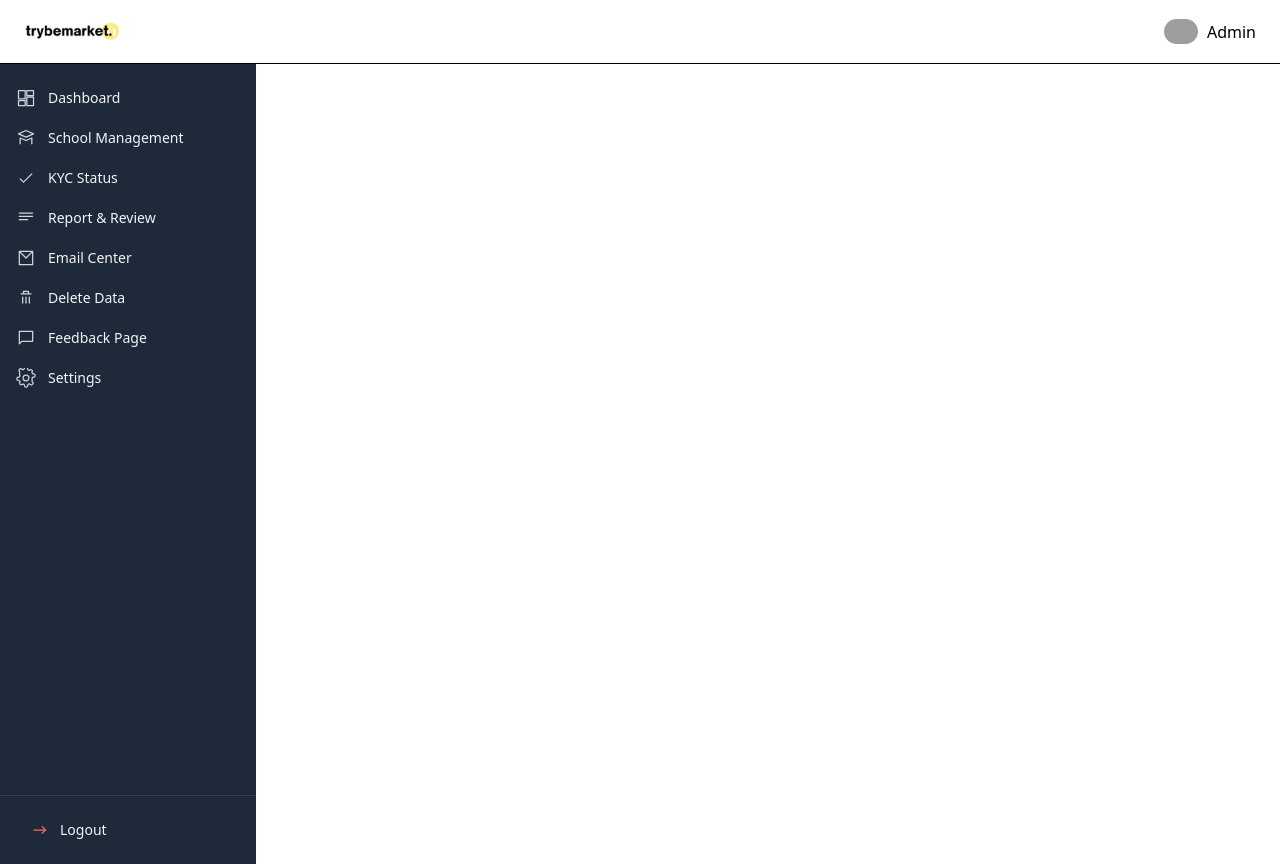
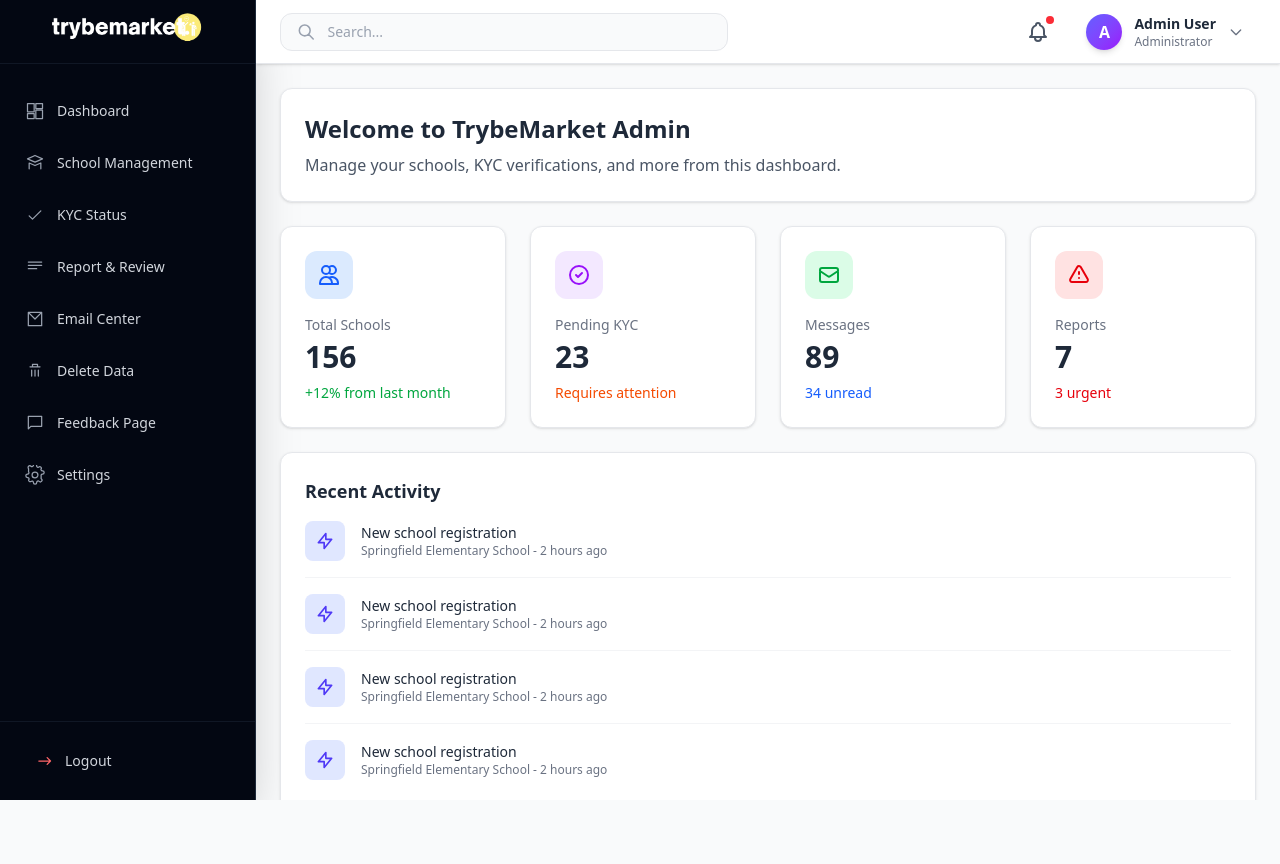
Before and after one commit to trybenode/trybemarket-admin, a Next.js app: page / in a window 1280 px wide. After the commit the page ends 800 px from the top, so only its background shows below. Built offline with nearby package versions, Linux system fonts and the light colour scheme; grey boxes are pictures that could not be loaded.

Commit message:
refactor: enhance layout structure and improve UI components for better user experience

```diff
--- a/src/app/layout.jsx
+++ b/src/app/layout.jsx
@@ -10,9 +10,23 @@
 export default function RootLayout({ children }) {
   return (
     <html lang="en">
-      <Header />
-      <SideNav />
-      <body>{children}</body>
+      <body className="bg-gray-50">
+        <div className="flex h-screen overflow-hidden">
+          {/* Sidebar */}
+          <SideNav />
+
+          {/* Main Content Area */}
+          <div className="flex-1 flex flex-col overflow-hidden">
+            {/* Header */}
+            <Header />
+
+            {/* Page Content */}
+            <main className="flex-1 overflow-y-auto p-6">
+              {children}
+            </main>
+          </div>
+        </div>
+      </body>
     </html>
   );
 }
--- a/src/app/page.jsx
+++ b/src/app/page.jsx
@@ -1,9 +1,90 @@
-
-
 export default function Home() {
   return (
-    <div className="text-center">
+    <div className="space-y-6">
+      {/* Welcome Section */}
+      <div className="bg-white rounded-xl shadow-sm border border-gray-200 p-6">
+        <h1 className="text-2xl font-bold text-gray-800 mb-2">Welcome to TrybeMarket Admin</h1>
+        <p className="text-gray-600">Manage your schools, KYC verifications, and more from this dashboard.</p>
+      </div>
 
+      {/* Stats Grid */}
+      <div className="grid grid-cols-1 md:grid-cols-2 lg:grid-cols-4 gap-6">
+        {/* Stat Card 1 */}
+        <div className="bg-white rounded-xl shadow-sm border border-gray-200 p-6 hover:shadow-md transition-shadow">
+          <div className="flex items-center justify-between mb-4">
+            <div className="w-12 h-12 bg-blue-100 rounded-xl flex items-center justify-center">
+              <svg xmlns="http://www.w3.org/2000/svg" className="w-6 h-6 text-blue-600" fill="none" viewBox="0 0 24 24" stroke="currentColor">
+                <path strokeLinecap="round" strokeLinejoin="round" strokeWidth={2} d="M12 4.354a4 4 0 110 5.292M15 21H3v-1a6 6 0 0112 0v1zm0 0h6v-1a6 6 0 00-9-5.197M13 7a4 4 0 11-8 0 4 4 0 018 0z" />
+              </svg>
+            </div>
+          </div>
+          <h3 className="text-gray-500 text-sm font-medium mb-1">Total Schools</h3>
+          <p className="text-3xl font-bold text-gray-800">156</p>
+          <p className="text-sm text-green-600 mt-2">+12% from last month</p>
+        </div>
+
+        {/* Stat Card 2 */}
+        <div className="bg-white rounded-xl shadow-sm border border-gray-200 p-6 hover:shadow-md transition-shadow">
+          <div className="flex items-center justify-between mb-4">
+            <div className="w-12 h-12 bg-purple-100 rounded-xl flex items-center justify-center">
+              <svg xmlns="http://www.w3.org/2000/svg" className="w-6 h-6 text-purple-600" fill="none" viewBox="0 0 24 24" stroke="currentColor">
+                <path strokeLinecap="round" strokeLinejoin="round" strokeWidth={2} d="M9 12l2 2 4-4m6 2a9 9 0 11-18 0 9 9 0 0118 0z" />
+              </svg>
+            </div>
+          </div>
+          <h3 className="text-gray-500 text-sm font-medium mb-1">Pending KYC</h3>
+          <p className="text-3xl font-bold text-gray-800">23</p>
+          <p className="text-sm text-orange-600 mt-2">Requires attention</p>
+        </div>
+
+        {/* Stat Card 3 */}
+        <div className="bg-white rounded-xl shadow-sm border border-gray-200 p-6 hover:shadow-md transition-shadow">
+          <div className="flex items-center justify-between mb-4">
+            <div className="w-12 h-12 bg-green-100 rounded-xl flex items-center justify-center">
+              <svg xmlns="http://www.w3.org/2000/svg" className="w-6 h-6 text-green-600" fill="none" viewBox="0 0 24 24" stroke="currentColor">
+                <path strokeLinecap="round" strokeLinejoin="round" strokeWidth={2} d="M3 8l7.89 5.26a2 2 0 002.22 0L21 8M5 19h14a2 2 0 002-2V7a2 2 0 00-2-2H5a2 2 0 00-2 2v10a2 2 0 002 2z" />
+              </svg>
+            </div>
+          </div>
+          <h3 className="text-gray-500 text-sm font-medium mb-1">Messages</h3>
+          <p className="text-3xl font-bold text-gray-800">89</p>
+          <p className="text-sm text-blue-600 mt-2">34 unread</p>
+        </div>
+
+        {/* Stat Card 4 */}
+        <div className="bg-white rounded-xl shadow-sm border border-gray-200 p-6 hover:shadow-md transition-shadow">
+          <div className="flex items-center justify-between mb-4">
+            <div className="w-12 h-12 bg-red-100 rounded-xl flex items-center justify-center">
+              <svg xmlns="http://www.w3.org/2000/svg" className="w-6 h-6 text-red-600" fill="none" viewBox="0 0 24 24" stroke="currentColor">
+                <path strokeLinecap="round" strokeLinejoin="round" strokeWidth={2} d="M12 9v2m0 4h.01m-6.938 4h13.856c1.54 0 2.502-1.667 1.732-3L13.732 4c-.77-1.333-2.694-1.333-3.464 0L3.34 16c-.77 1.333.192 3 1.732 3z" />
+              </svg>
+            </div>
+          </div>
+          <h3 className="text-gray-500 text-sm font-medium mb-1">Reports</h3>
+          <p className="text-3xl font-bold text-gray-800">7</p>
+          <p className="text-sm text-red-600 mt-2">3 urgent</p>
+        </div>
+      </div>
+
+      {/* Recent Activity */}
+      <div className="bg-white rounded-xl shadow-sm border border-gray-200 p-6">
+        <h2 className="text-lg font-semibold text-gray-800 mb-4">Recent Activity</h2>
+        <div className="space-y-4">
+          {[1, 2, 3, 4].map((item) => (
+            <div key={item} className="flex items-center gap-4 pb-4 border-b border-gray-100 last:border-0">
+              <div className="w-10 h-10 bg-indigo-100 rounded-lg flex items-center justify-center shrink-0">
+                <svg xmlns="http://www.w3.org/2000/svg" className="w-5 h-5 text-indigo-600" fill="none" viewBox="0 0 24 24" stroke="currentColor">
+                  <path strokeLinecap="round" strokeLinejoin="round" strokeWidth={2} d="M13 10V3L4 14h7v7l9-11h-7z" />
+                </svg>
+              </div>
+              <div className="flex-1">
+                <p className="text-sm font-medium text-gray-800">New school registration</p>
+                <p className="text-xs text-gray-500">Springfield Elementary School - 2 hours ago</p>
+              </div>
+            </div>
+          ))}
+        </div>
+      </div>
     </div>
   )
 }
--- a/src/components/Header.jsx
+++ b/src/components/Header.jsx
@@ -6,49 +6,76 @@
   const [open, setOpen] = useState(false);
 
   return (
-    <header className="w-full h-16 px-6 bg-white border-b flex items-center justify-between">
-      {/* Logo */}
-      <div className="flex items-center gap-2">
-        <Image
-          src="/logo.png"
-          alt="logo"
-          width={100}
-          height={100}
-          className="rounded-md"
+    <header className="w-full h-16 px-6 bg-white border-b border-gray-200 flex items-center justify-between shadow-sm">
+      {/* Search Bar / Title */}
+      <div className="flex items-center gap-4 flex-1">
+        <div className="flex items-center gap-3 px-4 py-2 bg-gray-50 rounded-xl border border-gray-200 max-w-md w-full">
+          <svg xmlns="http://www.w3.org/2000/svg" className="w-5 h-5 text-gray-400" fill="none" viewBox="0 0 24 24" stroke="currentColor">
+            <path strokeLinecap="round" strokeLinejoin="round" strokeWidth={2} d="M21 21l-6-6m2-5a7 7 0 11-14 0 7 7 0 0114 0z" />
+          </svg>
+          <input
+            type="text"
+            placeholder="Search..."
+            className="bg-transparent outline-none text-sm w-full text-gray-700 placeholder-gray-400"
           />
         </div>
+      </div>
 
-      {/* Profile */}
+      {/* Right Side - Notifications & Profile */}
+      <div className="flex items-center gap-4">
+        {/* Notifications */}
+        <button className="relative p-2 hover:bg-gray-100 rounded-xl transition-colors">
+          <svg xmlns="http://www.w3.org/2000/svg" className="w-6 h-6 text-gray-600" fill="none" viewBox="0 0 24 24" stroke="currentColor">
+            <path strokeLinecap="round" strokeLinejoin="round" strokeWidth={2} d="M15 17h5l-1.405-1.405A2.032 2.032 0 0118 14.158V11a6.002 6.002 0 00-4-5.659V5a2 2 0 10-4 0v.341C7.67 6.165 6 8.388 6 11v3.159c0 .538-.214 1.055-.595 1.436L4 17h5m6 0v1a3 3 0 11-6 0v-1m6 0H9" />
+          </svg>
+          <span className="absolute top-1 right-1 w-2 h-2 bg-red-500 rounded-full"></span>
+        </button>
+
+        {/* Profile Dropdown */}
         <div className="relative">
           <button
             onClick={() => setOpen(!open)}
-          className="flex items-center gap-2"
+            className="flex items-center gap-3 px-3 py-2 hover:bg-gray-50 rounded-xl transition-colors"
           >
-          <Image
-            src="/avatar.jpg" // replace with your profile image
-            alt="profile"
-            width={36}
-            height={36}
-            className="rounded-full border"
-          />
-          <span className="font-medium">Admin</span>
+            <div className="w-9 h-9 bg-linear-to-br from-indigo-500 to-purple-600 rounded-full flex items-center justify-center text-white font-semibold shadow-md">
+              A
+            </div>
+            <div className="text-left hidden md:block">
+              <p className="font-semibold text-sm text-gray-800">Admin User</p>
+              <p className="text-xs text-gray-500">Administrator</p>
+            </div>
+            <svg xmlns="http://www.w3.org/2000/svg" className={`w-4 h-4 text-gray-500 transition-transform ${open ? 'rotate-180' : ''}`} fill="none" viewBox="0 0 24 24" stroke="currentColor">
+              <path strokeLinecap="round" strokeLinejoin="round" strokeWidth={2} d="M19 9l-7 7-7-7" />
+            </svg>
           </button>
 
-        {/* Dropdown */}
+          {/* Dropdown Menu */}
           {open && (
-          <div className="absolute top-14 right-0 w-40 bg-white shadow-md rounded-md border">
-            <button className="w-full px-4 py-2 hover:bg-gray-100 text-left">
+            <div className="absolute top-14 right-0 w-48 bg-white shadow-lg rounded-xl border border-gray-200 py-2 z-50">
+              <button className="w-full px-4 py-2 hover:bg-gray-50 text-left text-sm text-gray-700 flex items-center gap-3 transition-colors">
+                <svg xmlns="http://www.w3.org/2000/svg" className="w-4 h-4" fill="none" viewBox="0 0 24 24" stroke="currentColor">
+                  <path strokeLinecap="round" strokeLinejoin="round" strokeWidth={2} d="M16 7a4 4 0 11-8 0 4 4 0 018 0zM12 14a7 7 0 00-7 7h14a7 7 0 00-7-7z" />
+                </svg>
                 Profile
               </button>
-            <button className="w-full px-4 py-2 hover:bg-gray-100 text-left">
+              <button className="w-full px-4 py-2 hover:bg-gray-50 text-left text-sm text-gray-700 flex items-center gap-3 transition-colors">
+                <svg xmlns="http://www.w3.org/2000/svg" className="w-4 h-4" fill="none" viewBox="0 0 24 24" stroke="currentColor">
+                  <path strokeLinecap="round" strokeLinejoin="round" strokeWidth={2} d="M10.325 4.317c.426-1.756 2.924-1.756 3.35 0a1.724 1.724 0 002.573 1.066c1.543-.94 3.31.826 2.37 2.37a1.724 1.724 0 001.065 2.572c1.756.426 1.756 2.924 0 3.35a1.724 1.724 0 00-1.066 2.573c.94 1.543-.826 3.31-2.37 2.37a1.724 1.724 0 00-2.572 1.065c-.426 1.756-2.924 1.756-3.35 0a1.724 1.724 0 00-2.573-1.066c-1.543.94-3.31-.826-2.37-2.37a1.724 1.724 0 00-1.065-2.572c-1.756-.426-1.756-2.924 0-3.35a1.724 1.724 0 001.066-2.573c-.94-1.543.826-3.31 2.37-2.37.996.608 2.296.07 2.572-1.065z" />
+                  <path strokeLinecap="round" strokeLinejoin="round" strokeWidth={2} d="M15 12a3 3 0 11-6 0 3 3 0 016 0z" />
+                </svg>
                 Settings
               </button>
-            <button className="w-full px-4 py-2 text-red-600 hover:bg-gray-100 text-left">
+              <hr className="my-2 border-gray-200" />
+              <button className="w-full px-4 py-2 text-red-600 hover:bg-red-50 text-left text-sm flex items-center gap-3 transition-colors">
+                <svg xmlns="http://www.w3.org/2000/svg" className="w-4 h-4" fill="none" viewBox="0 0 24 24" stroke="currentColor">
+                  <path strokeLinecap="round" strokeLinejoin="round" strokeWidth={2} d="M17 16l4-4m0 0l-4-4m4 4H7m6 4v1a3 3 0 01-3 3H6a3 3 0 01-3-3V7a3 3 0 013-3h4a3 3 0 013 3v1" />
+                </svg>
                 Logout
               </button>
             </div>
           )}
         </div>
+      </div>
     </header>
   );
 }
--- a/src/components/SideNav.jsx
+++ b/src/components/SideNav.jsx
@@ -1,5 +1,6 @@
 import React from 'react'
 import Link from 'next/link'
+import Image from 'next/image'
 
 const navItems = [
   { name: 'Dashboard', href: '/admin', icon: (
@@ -62,36 +63,49 @@
 
 function SideNav({ collapsed = false }) {
   return (
-    <aside className={`h-screen ${collapsed ? 'w-20' : 'w-64'} bg-gray-800 text-gray-100 flex flex-col`} aria-label="Sidebar">
-      {/* <div className="flex items-center h-16 px-4 border-b border-gray-700">
-        <Link href="/admin" className="flex items-center gap-3">
-          <svg width="28" height="28" viewBox="0 0 24 24" fill="none" stroke="currentColor" className="text-indigo-400">
-            <circle cx="12" cy="12" r="10" strokeWidth="1.5" />
-            <path d="M8 12h8" strokeWidth="1.5" strokeLinecap="round" />
-          </svg>
-          {!collapsed && <span className="font-semibold text-lg">TrybeMarket</span>}
+    <aside
+      className={`h-screen ${collapsed ? 'w-20' : 'w-64'} bg-gray-950 text-gray-100 flex flex-col shadow-2xl border-r border-gray-800`}
+      aria-label="Sidebar"
+    >
+      {/* Logo/Brand Section */}
+      <div className="flex items-center justify-center h-16 px-4 border-b border-gray-800/50">
+        <Link href="/admin" className="hover:opacity-90 transition-opacity">
+          <Image
+            src="/logo.png"
+            alt="TrybeMarket Logo"
+            width={160}
+            height={45}
+            className="object-contain"
+            priority
+          />
         </Link>
-      </div> */}
+      </div>
 
-      <nav className="flex-1 overflow-y-auto px-2 py-4">
-        <ul className="space-y-1">
+      <nav className="flex-1 overflow-y-auto px-3 py-6">
+        <ul className="space-y-1.5">
           {navItems.map((item) => (
             <li key={item.name}>
-              <Link href={item.href} className="group flex items-center gap-3 p-2 rounded-md text-sm hover:bg-gray-700">
-                <span className="text-gray-300">{item.icon}</span>
-                {!collapsed && <span className="truncate">{item.name}</span>}
+              <Link
+                href={item.href}
+                className="group flex items-center gap-3 px-3 py-3 rounded-lg text-sm font-medium hover:bg-white/10 hover:backdrop-blur-sm transition-all duration-200 border border-transparent hover:border-white/10 hover:shadow-lg hover:shadow-indigo-500/10"
+              >
+                <span className="text-gray-400 group-hover:text-indigo-400 transition-colors">{item.icon}</span>
+                {!collapsed && <span className="truncate text-gray-300 group-hover:text-white transition-colors">{item.name}</span>}
               </Link>
             </li>
           ))}
         </ul>
       </nav>
 
-      <div className="p-4 border-t border-gray-700">
-        <button type="button" className="w-full flex items-center gap-3 px-3 py-2 rounded-md hover:bg-gray-700 text-left">
-          <svg xmlns="http://www.w3.org/2000/svg" className="w-5 h-5 text-red-400" viewBox="0 0 24 24" fill="none" stroke="currentColor">
+      <div className="p-4 border-t border-gray-800/50">
+        <button
+          type="button"
+          className="w-full flex items-center gap-3 px-4 py-3 rounded-lg hover:bg-red-500/10 text-left border border-transparent hover:border-red-500/20 hover:backdrop-blur-sm transition-all duration-200 group"
+        >
+          <svg xmlns="http://www.w3.org/2000/svg" className="w-5 h-5 text-red-400 group-hover:text-red-300 transition-colors" viewBox="0 0 24 24" fill="none" stroke="currentColor">
             <path strokeLinecap="round" strokeLinejoin="round" strokeWidth={1.5} d="M17 16l4-4m0 0l-4-4m4 4H7" />
           </svg>
-          {!collapsed && <span className="text-sm">Logout</span>}
+          {!collapsed && <span className="text-sm font-medium text-gray-300 group-hover:text-red-300 transition-colors">Logout</span>}
         </button>
       </div>
     </aside>
```
Also changed, not shown: public/logo.png. Lines whose indentation alone changed are shown as unchanged.
